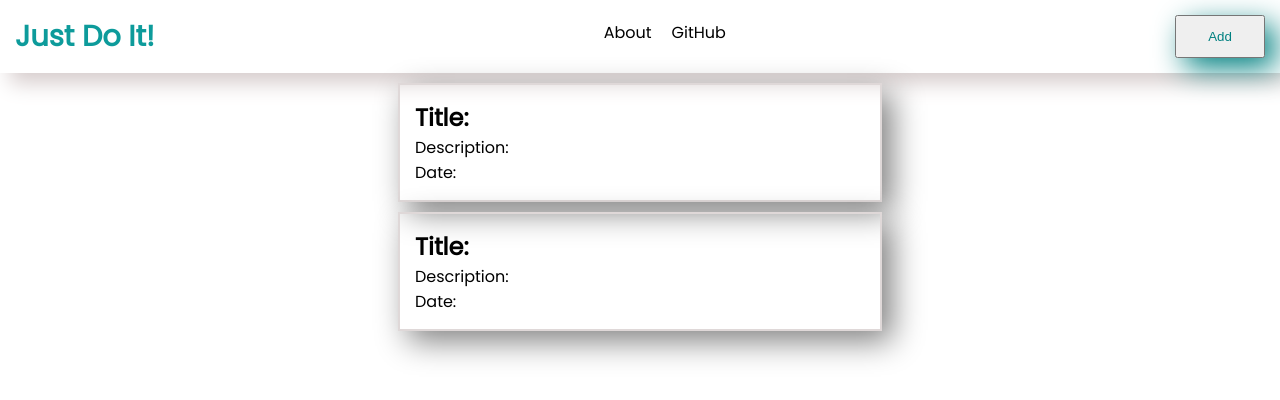
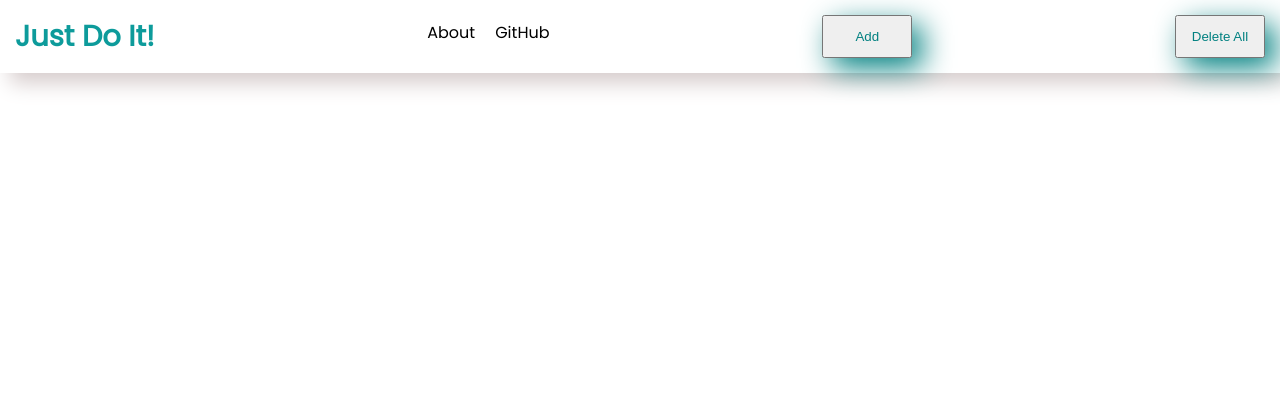
Before and after one commit to kowais915/react-todo, a React (Create React App) app: page / in a window 1280 px wide. Shown: the top 400 px of the page. Built offline with nearby package versions, Linux system fonts and the light colour scheme.

Commit message:
the delete all button is working

```diff
--- a/src/App.js
+++ b/src/App.js
@@ -23,6 +23,10 @@ const toDos = ( event)=>{
 
 
 
+const deleteAll = ()=>{
+  setData([])
+}
+
 
 
 
@@ -42,9 +46,12 @@ const modalTodo = ( )=>{
   return (
     <div className="App">
 
-      <Navbar add = {addtodo}/>
-      <ToDoCard />
-      <ToDoCard />
+      <Navbar add = {addtodo} deleteAll={deleteAll}/>
+      {data.map((item)=>{
+        return(
+          <ToDoCard title={item.title} date ={item.date} />
+        )
+      })}
 
      {add && <Modal toDos = {toDos} modalTodo ={modalTodo}/>}
 
--- a/src/components/Navbar.js
+++ b/src/components/Navbar.js
@@ -1,7 +1,7 @@
 import {Link } from 'react-router-dom';
 import '../styles/Navbar.css';
 
-const Navbar = ({add}) => {
+const Navbar = ({add, deleteAll}) => {
     return (
 
         <nav>
@@ -18,6 +18,7 @@ const Navbar = ({add}) => {
 
 
            <button className='add' onClick={add}>Add</button>
+           <button className='add' onClick={deleteAll}>Delete All</button>
 
         </nav>
      );
```
